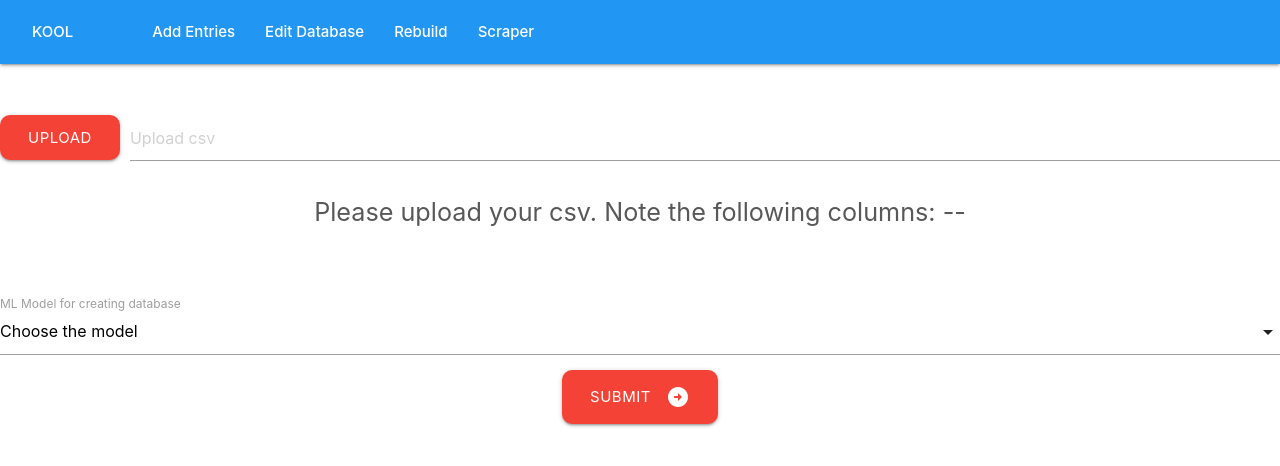
After one commit to PaulKMueller/kool, a Django app: page /adminsite/add_entries/ in a window 1280 px wide. The commit adds this page. Shown: the top 466 px of the page. Run offline with Django 4.2, Linux system fonts and the light colour scheme; some libraries are stand-ins or nearby versions.

Commit message:
[feature] adminsite addentries implemented

```diff
--- a/kool/kool/urls.py
+++ b/kool/kool/urls.py
@@ -22,5 +22,5 @@ urlpatterns = [
     path('category/', include('competence_page.urls')),
     path('results/', include('result_page.urls')),
     path('abstract/', include('abstract_page.urls')),
-    path('adminsite', include('adminsite.urls')),
+    path('adminsite/', include('adminsite.urls')),
 ]
--- a/kool/templates/add_entries.html
+++ b/kool/templates/add_entries.html
@@ -3,6 +3,48 @@
 
 {% block main_content %}
 
-Ich bin toll
+{% include 'includes/navbar_admin.html' %}
+
+<div class="container transparent" style="padding-top: 100px;">
+    <form>
+        <div class="container">
+            <div class="file-field input-field">
+               <div class="btn-large red roundedcorners">
+                  <span>Upload</span>
+                  <input type="file" />
+               </div>
+
+               <div class="file-path-wrapper">
+                  <input class="file-path validate" type="text" placeholder="Upload csv" />
+               </div>
+            </div>
+        </div>
+        <div class="container" style="height: 100px;">
+            <p class="flow-text">Please upload your csv. Note the following columns: --</p>
+        </div>
+        <div class="container">
+            <div class="input-field">
+                <select>
+                    <option selected="selected" value="" disabled>Choose the model</option>
+                    <option value="1">Opt 1</option>
+                    <option value="2">Opt 2</option>
+                    <option value="3">Opt 3</option>
+                </select>
+                <label>ML Model for creating database</label>
+            </div>
+        </div>
+        <div class="container">
+            <button class="btn-large waves-effect waves-ligh red roundedcorners" type="submit" name="action"> Submit
+                <i class="material-icons right">arrow_circle_right</i>
+            </button>
+        </div>
+    </form>
+</div>
+
+<script>
+    $(document).ready(function() {
+    $('select').formSelect();
+    });
+</script>
 
 {% endblock %}
--- /dev/null
+++ b/kool/templates/includes/navbar_admin.html
@@ -0,0 +1,11 @@
+<nav class="navbar-fixed blue" style="width: 100%; position: fixed;">
+    <div>
+        <a href="/" class="left" style="margin-left: 2.5%; margin-right: 5%;">KOOL</a>
+        <ul id="nav-mobile" class="hide-on-med-and-down">
+        <li><a href="/adminsite/add_entries">Add Entries</a></li>
+        <li><a href="/adminsite/edit_database">Edit Database</a></li>
+        <li><a href="/adminsite/rebuild">Rebuild</a></li>
+        <li><a href="/adminsite/scraper">Scraper</a></li>
+      </ul>
+    </div>
+</nav>
```
Also changed, not shown: kool/result_page/views.py (+0 -9 lines), kool/templates/admin.html (+4 -12 lines).
